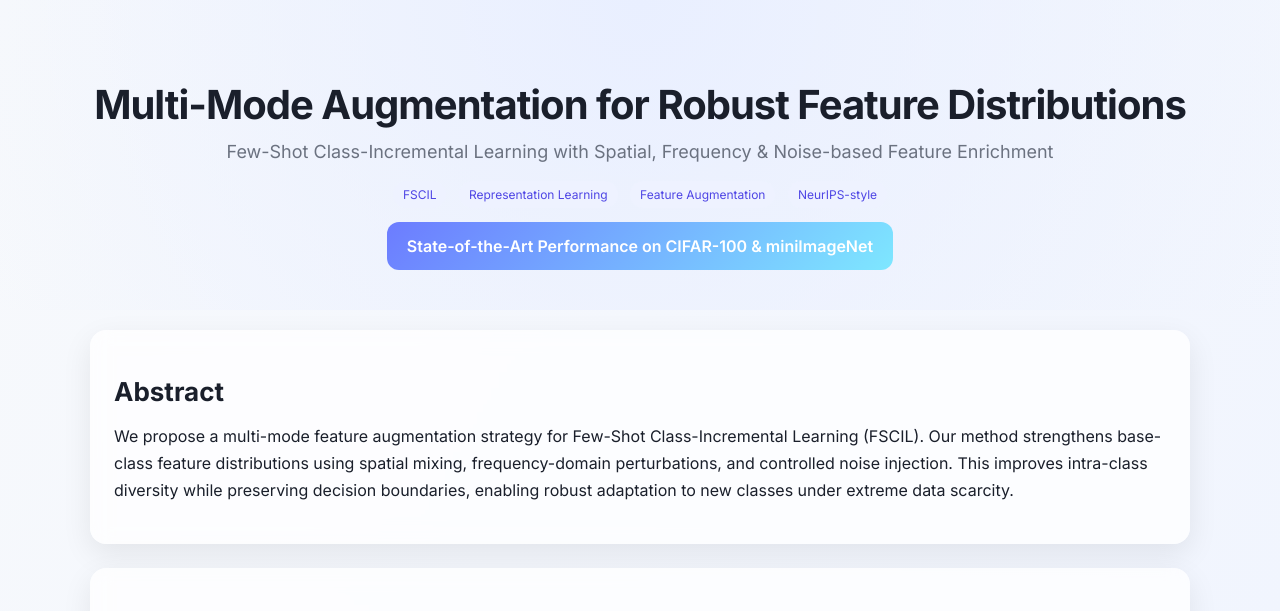
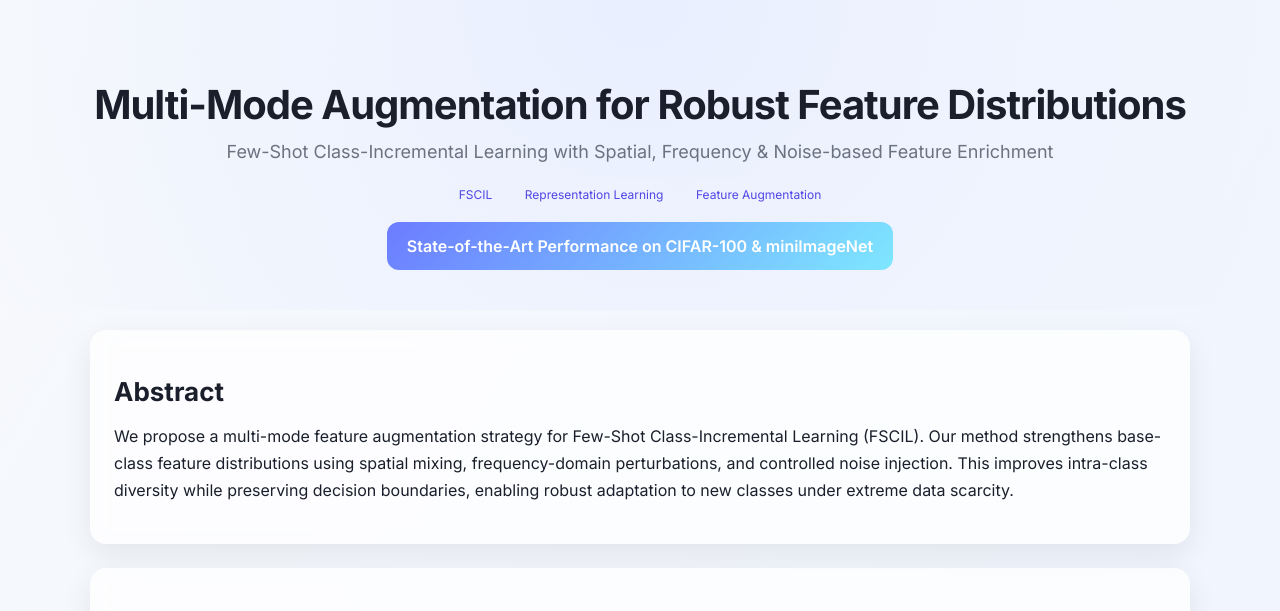
Before and after one commit to anon2909conf-web/ImprovingRobustnessForFSCIL, a plain HTML site: page index.html in a window 1280 px wide. Shown: the top 611 px of the page. Drawn offline with Linux system fonts and the light colour scheme.

Commit message:
Update index.html

```diff
--- a/index.html
+++ b/index.html
@@ -135,7 +135,6 @@
         <span class="tag">FSCIL</span>
         <span class="tag">Representation Learning</span>
         <span class="tag">Feature Augmentation</span>
-        <span class="tag">NeurIPS-style</span>
     </div>
 
     <div class="highlight">State-of-the-Art Performance on CIFAR-100 & miniImageNet</div>
```
